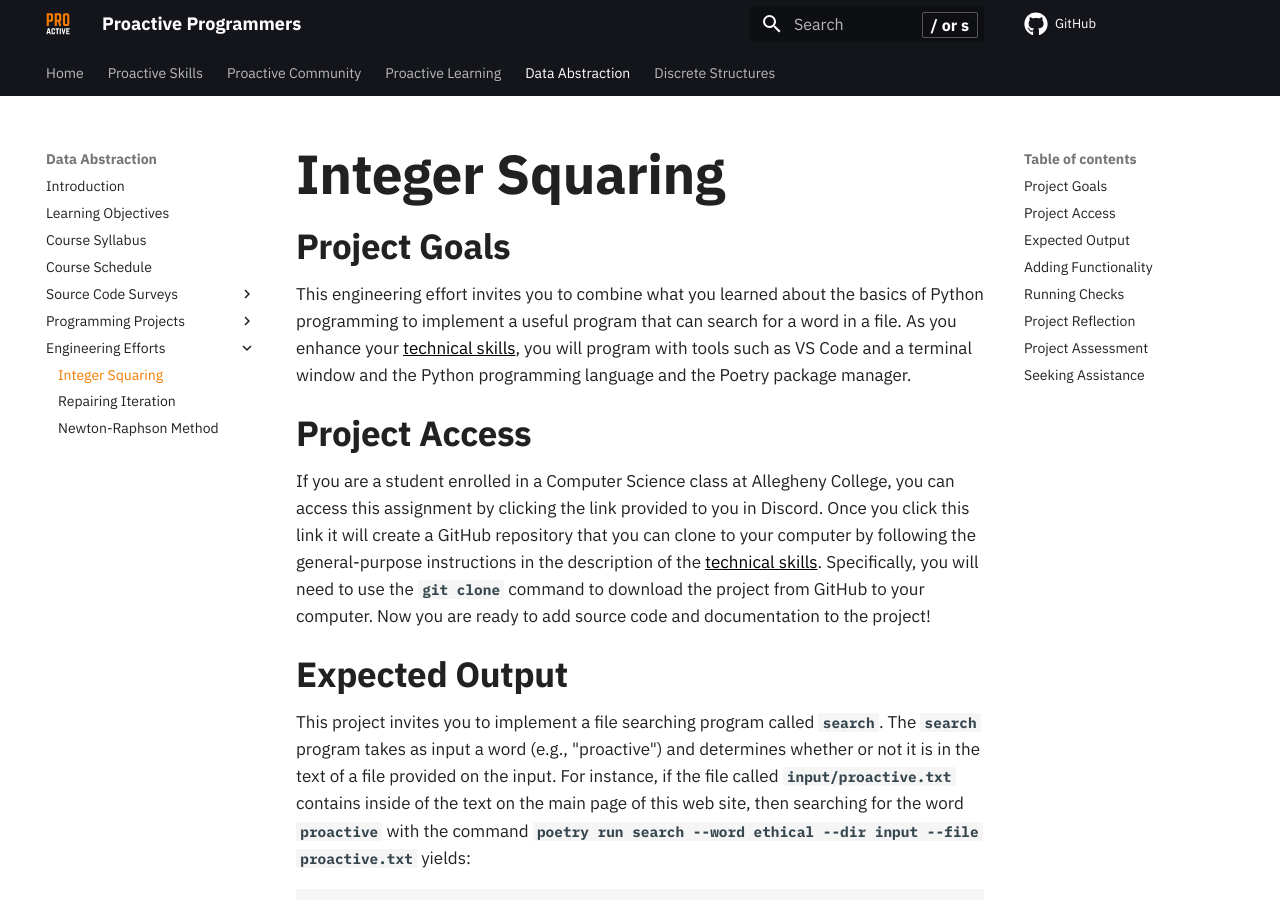
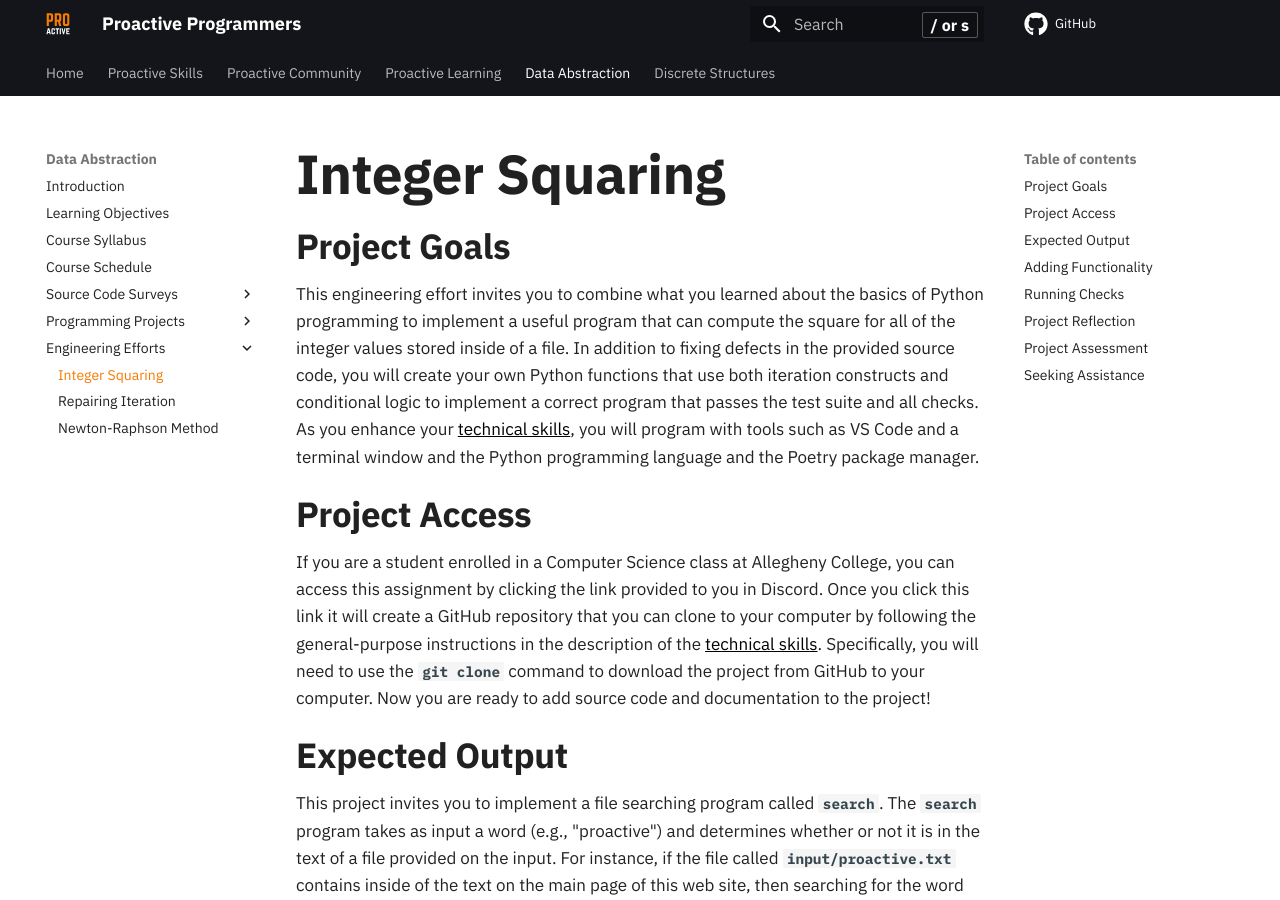
Before and after one commit to ProactiveProgrammers/www.proactiveprogrammers.com, an MkDocs documentation site: the page built from docs/data-abstraction/engineering-efforts/integer-squaring.md, in a window 1280 px wide and 900 px high. Built offline with MkDocs 1.6.1 and Material for MkDocs 9.7.7, drawn with Linux system fonts in a browser that asks for light colours; comment, search, counter and statistics services are not loaded.

Commit message:
feat: Update the project goals paragraph in integer-squaring.

```diff
--- a/docs/data-abstraction/engineering-efforts/integer-squaring.md
+++ b/docs/data-abstraction/engineering-efforts/integer-squaring.md
@@ -3,11 +3,14 @@
 ## Project Goals
 
 This engineering effort invites you to combine what you learned about the basics
-of Python programming to implement a useful program that can search for a word
-in a file. As you enhance your [technical
-skills](/proactive-skills/introduction-proactive-skills/), you will program with
-tools such as VS Code and a terminal window and the Python programming language
-and the Poetry package manager.
+of Python programming to implement a useful program that can compute the square
+for all of the integer values stored inside of a file. In addition to fixing
+defects in the provided source code, you will create your own Python functions
+that use both iteration constructs and conditional logic to implement a
+correct program that passes the test suite and all checks. As you enhance your
+[technical skills](/proactive-skills/introduction-proactive-skills/), you will
+program with tools such as VS Code and a terminal window and the Python
+programming language and the Poetry package manager.
 
 ## Project Access
 
```
